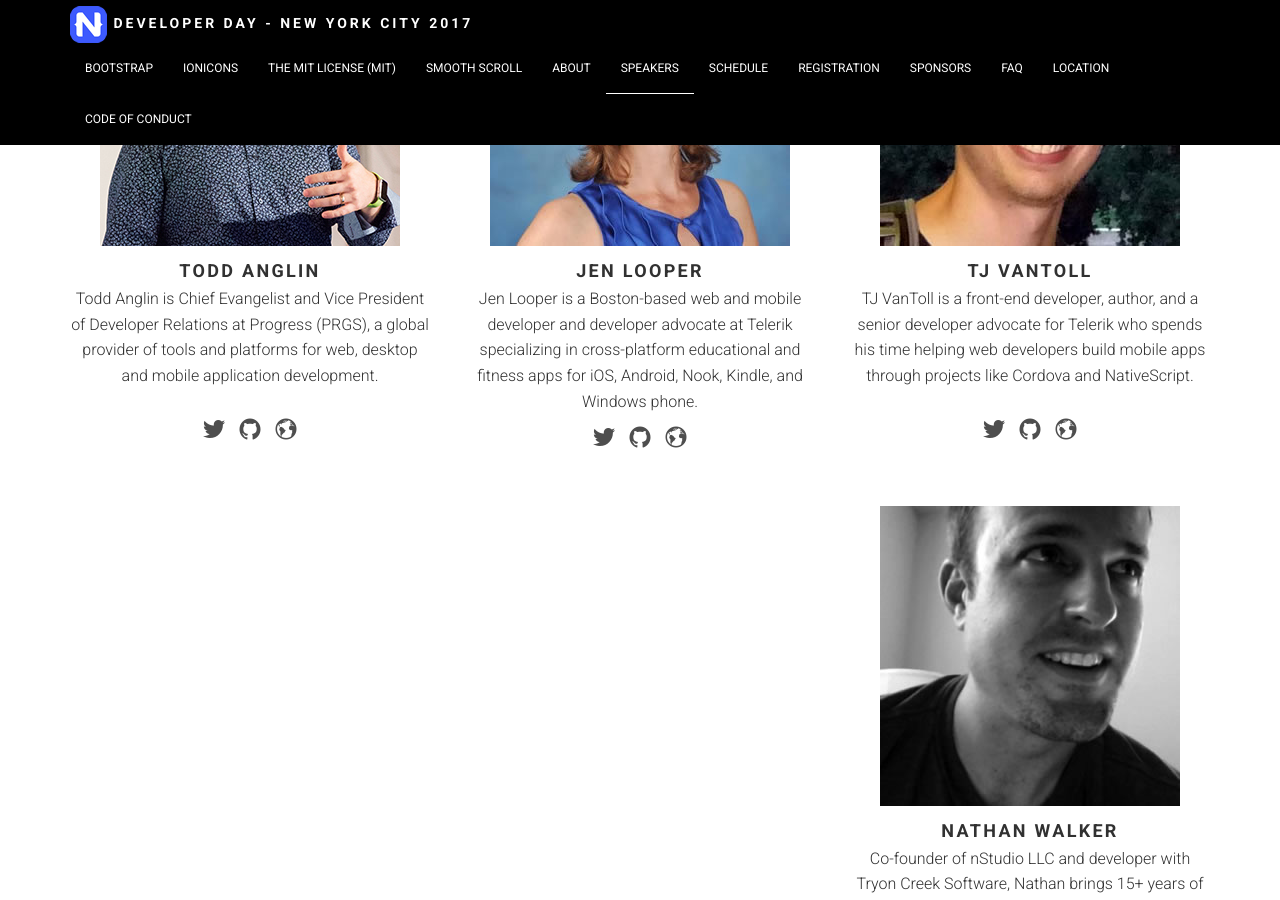
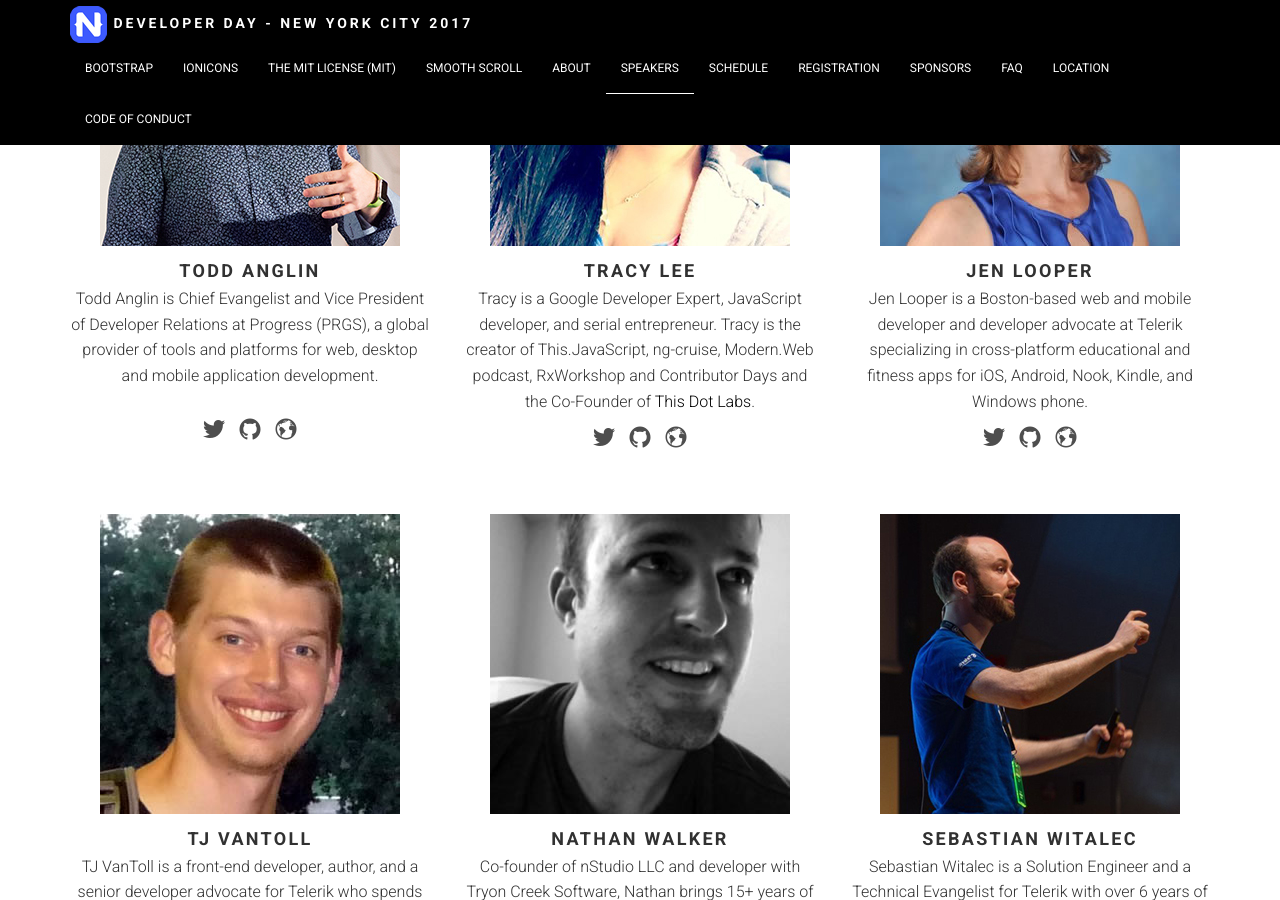
Before and after one commit to NativeScript/nativescript-developer-day, a Jekyll site: the page built from index.html, in a window 1280 px wide and 900 px high, scrolled down 2192 px. Built offline with Jekyll 4.4.1, drawn with Linux system fonts in a browser that asks for light colours; some web fonts are replaced.

Commit message:
Added Tracy Lee as a speaker.

```diff
--- a/_data/speakers.yaml
+++ b/_data/speakers.yaml
@@ -4,6 +4,12 @@
     github: "toddanglin"
     website: "http://developer.telerik.com/author/tanglin/"
     bio: "Todd Anglin is Chief Evangelist and Vice President of Developer Relations at Progress (PRGS), a global provider of tools and platforms for web, desktop and mobile application development."
+-   name: "Tracy Lee"
+    photo: "tracylee.jpg"
+    twitter: "ladyleet"
+    github: "ladyleet"
+    website: "https://www.thisdot.co/team"
+    bio: "Tracy is a Google Developer Expert, JavaScript developer, and serial entrepreneur. Tracy is the creator of This.JavaScript, ng-cruise, Modern.Web podcast, RxWorkshop and Contributor Days and the Co-Founder of [This Dot Labs](https://www.thisdot.co/)."
 -   name: "Jen Looper"
     photo: "jenlooper.jpg"
     twitter: "jenlooper"
--- a/_includes/schedule.html
+++ b/_includes/schedule.html
@@ -25,7 +25,7 @@
             <div class="tab-content">
                 <div class="tab-pane in active">
                     {% for session in days.details %}
-                    {% if session.description  %}<span class="schedule_expand collapsed">{% endif %}
+                    {% if session.description %}<span class="schedule_expand collapsed">{% endif %}
                     <div class="schedule_item">
                         <div class="panel-heading">
                             {% if session.speakers %}
```
Also changed, not shown: assets/images/speakers/burkeholland.jpg (deleted), assets/images/speakers/gavinbauman.jpg (deleted), assets/images/speakers/nick-van-weerdenburg.jpg (deleted), assets/images/speakers/raycamden.jpg (deleted), assets/images/speakers/tracylee.jpg (added).
